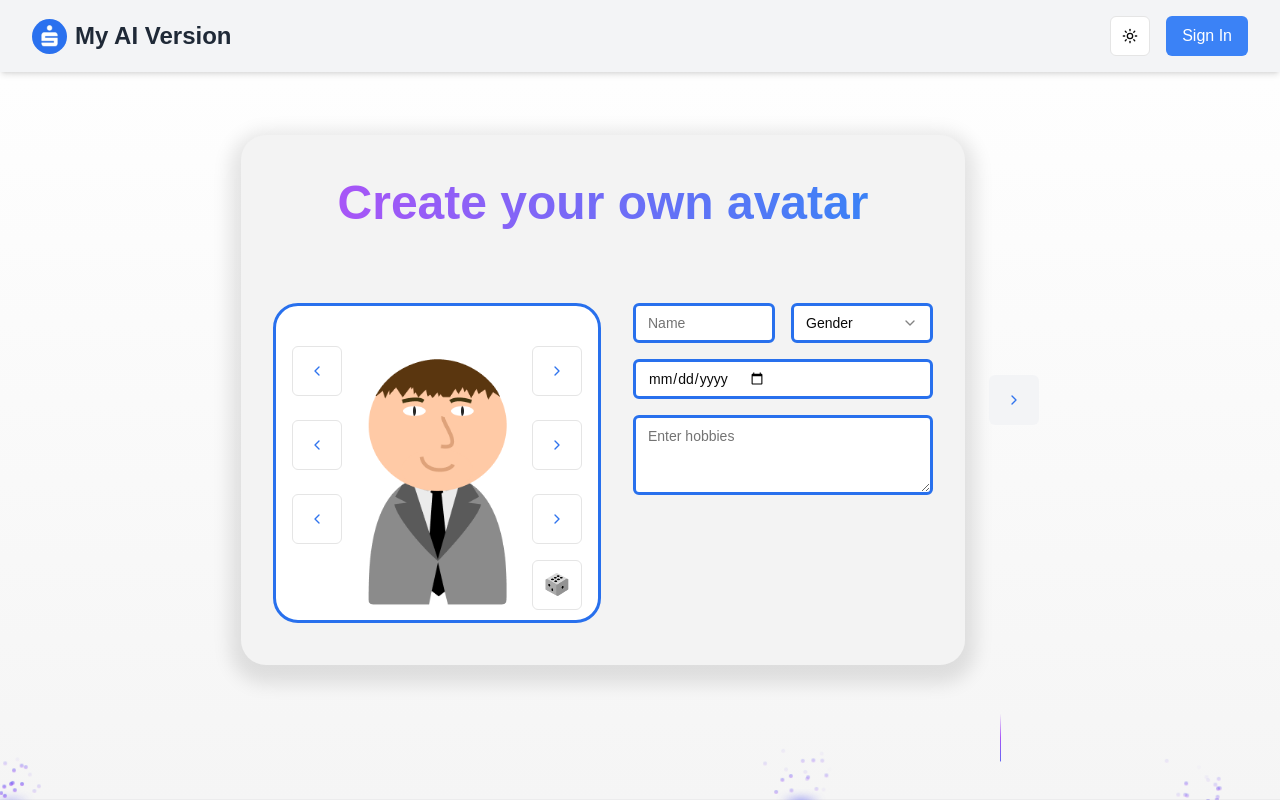
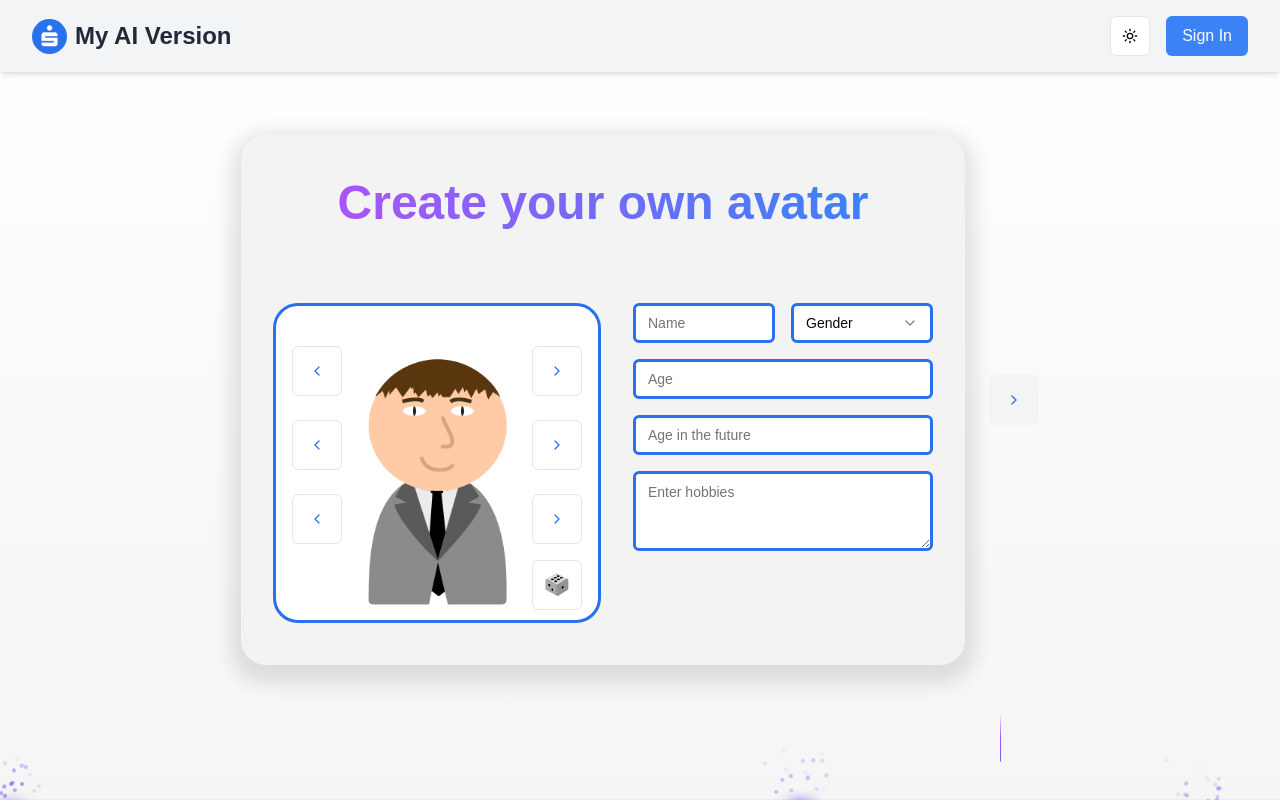
Before and after one commit to MatejBendik/hackathon-erste-2024, a Next.js app: page /avatar in a window 1280 px wide. Built offline with nearby package versions, Linux system fonts and the light colour scheme; no server answers.

Commit message:
add future age of me

```diff
--- a/components/custom/AvatarInitialize.tsx
+++ b/components/custom/AvatarInitialize.tsx
@@ -1,23 +1,9 @@
-import React, { useState } from "react";
-import {
-  Select,
-  SelectContent,
-  SelectItem,
-  SelectTrigger,
-  SelectValue,
-} from "@/components/ui/select";
+import React from "react";
+import { Select, SelectContent, SelectItem, SelectTrigger, SelectValue } from "@/components/ui/select";
 import { Input } from "@/components/ui/input";
 import { Textarea } from "@/components/ui/textarea";
 import { Button } from "@/components/ui/button";
-import { ChevronRight, ChevronLeft, CalendarIcon } from "lucide-react";
-import {
-  Popover,
-  PopoverContent,
-  PopoverTrigger,
-} from "@/components/ui/popover";
-import { Calendar } from "@/components/ui/calendar";
-import { cn } from "@/lib/utils";
-import { format } from "date-fns";
+import { ChevronRight, ChevronLeft } from "lucide-react";
 import { BackgroundBeamsWithCollision } from "@/components/ui/background-beams-with-collision";
 
 interface AvatarInitializeProps {
@@ -26,7 +12,8 @@ interface AvatarInitializeProps {
 	formData: {
 		name: string;
 		gender: string;
-    birthDate: string;
+		age: string;
+		futureAge: string;
 		hobbies: string;
 		currentHairIndex: number;
 		currentBodyIndex: number;
@@ -41,22 +28,9 @@ const AvatarInitialize = ({
 	formData,
 	mode,
 }: AvatarInitializeProps) => {
-  const hairImages = [
-    "/Hair1.png",
-    "/Hair2.png",
-    "/Hair3.png",
-    "/Hair4.png",
-    "/Hair5.png",
-  ];
+	const hairImages = ["/Hair1.png", "/Hair2.png", "/Hair3.png", "/Hair4.png", "/Hair5.png"];
 	const bodyImages = ["/Body1.png", "/Body2.png", "/Body3.png", "/Body4.png"];
-  const mouthImages = [
-    "/Mouth1.png",
-    "/Mouth2.png",
-    "/Mouth3.png",
-    "/Mouth4.png",
-    "/Mouth5.png",
-    "/Mouth6.png",
-  ];
+	const mouthImages = ["/Mouth1.png", "/Mouth2.png", "/Mouth3.png", "/Mouth4.png", "/Mouth5.png", "/Mouth6.png"];
 
 	const handleNextHair = () => {
 		const newHairIndex =
@@ -239,14 +213,27 @@ const AvatarInitialize = ({
 									</Select>
 								</div>
 
-                {/* Date of Birth Picker */}
+								{/*  Age of user */}
 								<div className="flex space-x-4 items-center w-full">
 									<Input
-                    value={formData.birthDate}
-                    type="date"
-                    placeholder="Dátum narodenia"
+										value={formData.age}
+										type="number"
+										placeholder="Age"
 										onChange={(e) =>
-                      updateFormData("birthDate", e.target.value)
+											updateFormData("age", e.target.value)
+										}
+										className="border-[3px] border-[#2870ED] dark:bg-gray-700 "
+									/>
+								</div>
+
+								{/* Age of future user */}
+								<div className="flex space-x-4 items-center w-full">
+									<Input
+										value={formData.futureAge}
+										type="number"
+										placeholder="Age in the future"
+										onChange={(e) =>
+											updateFormData("futureAge", e.target.value)
 										}
 										className="border-[3px] border-[#2870ED] dark:bg-gray-700 "
 									/>
```
Also changed, not shown: app/chat/page.tsx (+4 -5 lines), components/custom/AvatarDetails.tsx (indentation only). Lines whose indentation alone changed are shown as unchanged.
